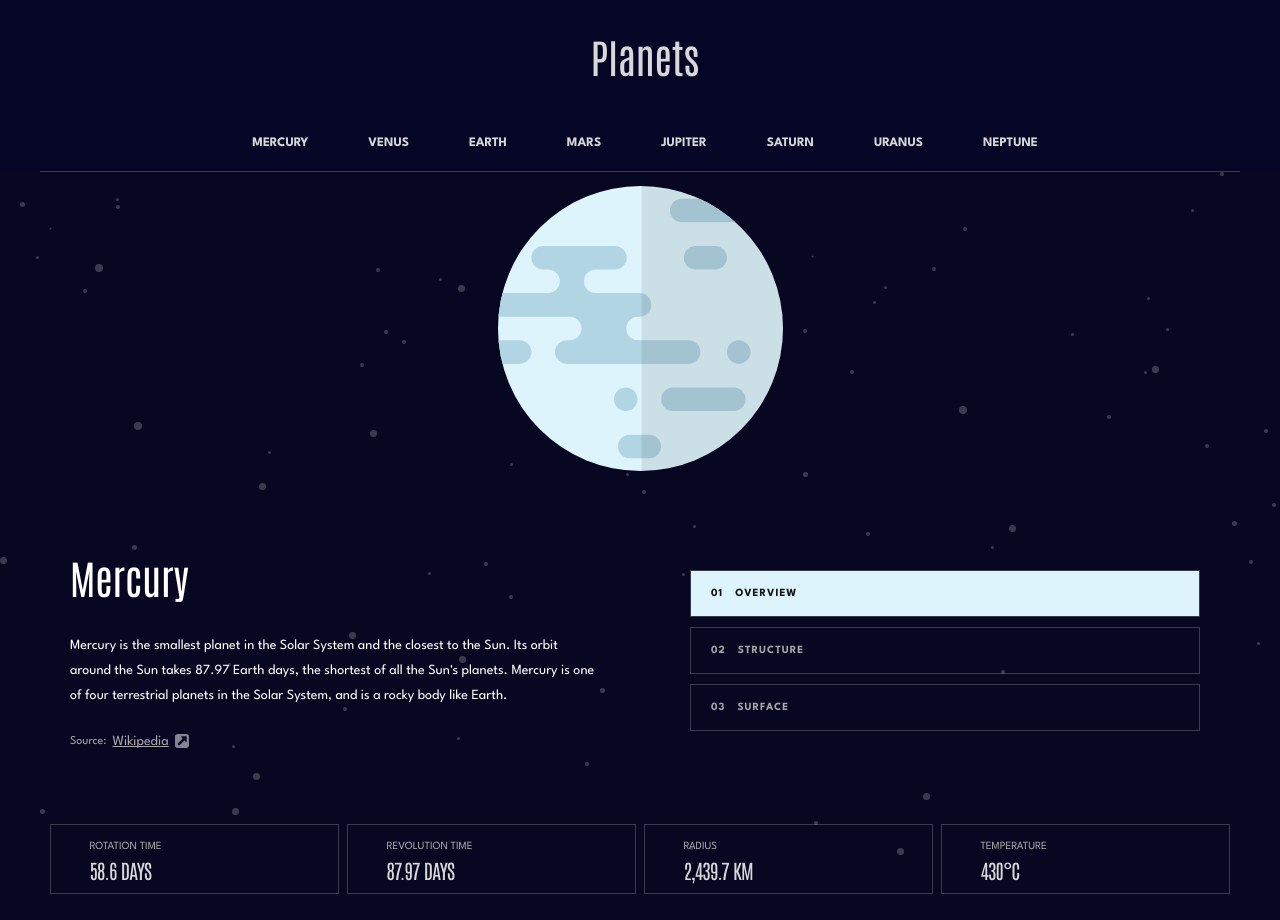
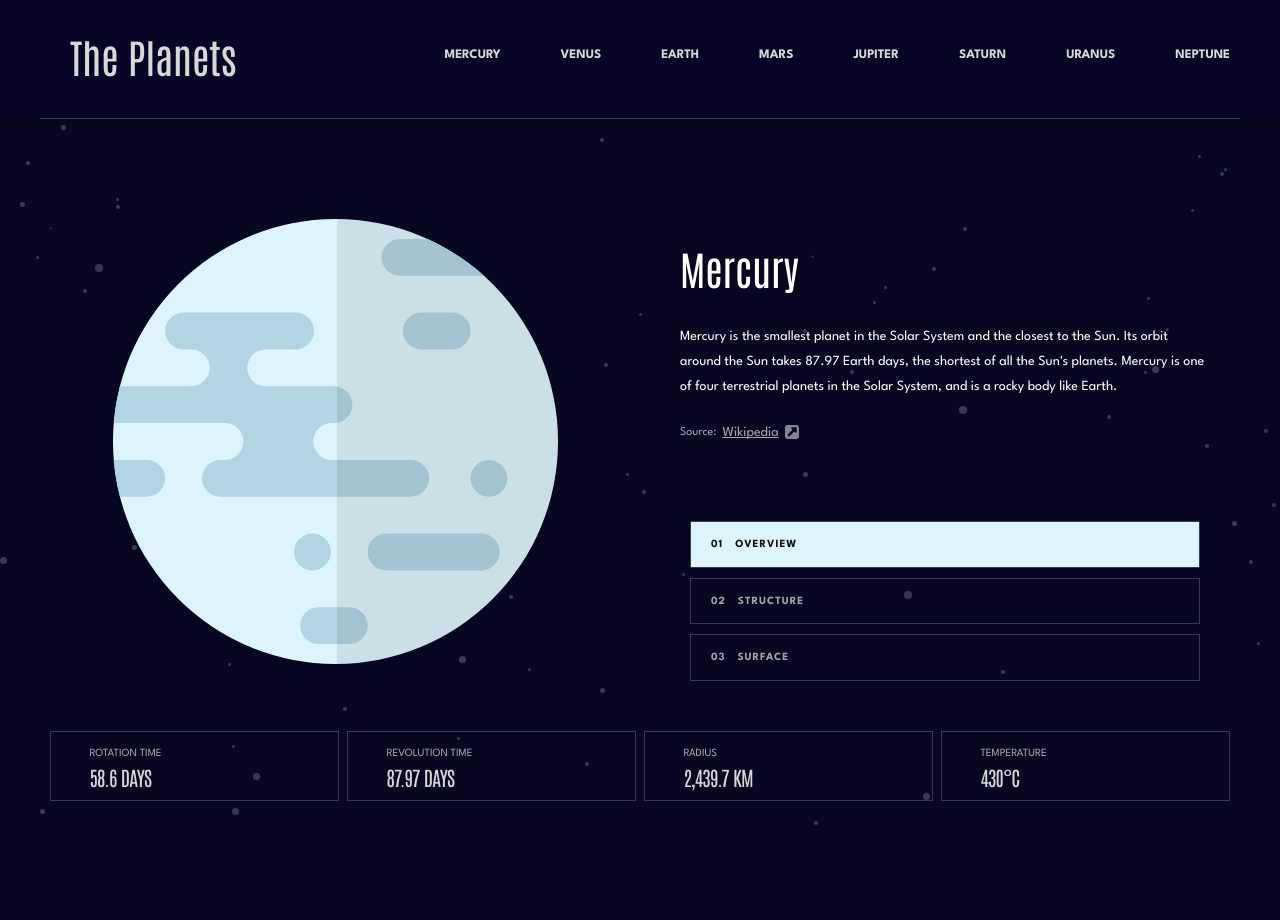
Before and after one commit to cgojk/planets, a React (Vite) app: page /mercury/overview in a window 1280 px wide. After the commit the page ends 827 px from the top, so only its background shows below. Built offline with nearby package versions, Linux system fonts and the light colour scheme.

Commit message:
adding the queries for screen more thant 1200px

```diff
--- a/src/components/Navigation.jsx
+++ b/src/components/Navigation.jsx
@@ -18,7 +18,7 @@ return (
 <div className="header__inner container">
 
         <Link to="/earth/overview" className="nav-logo-link">
-          <h1 className="nav-logo">Planets</h1>
+          <h1 className="nav-logo">The Planets</h1>
         </Link>
 
 <nav
--- a/src/styles/_base.scss
+++ b/src/styles/_base.scss
@@ -24,6 +24,7 @@ body {
 
 .main-content {
   flex: 1;
+  padding-top: var(--space-13);
 }
 
 
--- a/src/styles/_queries.scss
+++ b/src/styles/_queries.scss
@@ -1,5 +1,13 @@
+// ===============================
+// TABLET / DESKTOP
+// 710px+
+// ===============================
+@media only screen and (min-width: 710px) {
 
-@media only screen and (min-width: 710px) {
+    .main-content {
+
+  padding-top: var(--space-20);
+}
 
     .header__inner{
         display:flex;
@@ -81,7 +89,7 @@
 }
 
 
-// =====general content ==========================
+// ===== GENERAL CONTENT PAGES ==========================
 // ================================================
 
 
@@ -99,7 +107,7 @@
         display:flex;
         justify-content:center;
         justify-self:center;
-        margin-top:var(--space-18);
+        // margin-top:var(--space-18);
 
         .image__item__image{
             width: 100%;
@@ -224,3 +232,45 @@
 }
 }
 }
+
+// ===============================
+// LARGE DESKTOP
+// 1200px+
+// ===============================
+
+
+@media only screen and (min-width: 1200px) {
+.header__inner{
+    flex-direction:row;
+    justify-content:space-between;
+    align-items:center;
+    gap:var(--space-4);
+
+
+}
+.general__inner{
+
+
+.image__container{
+    grid-column:1/3;
+    grid-row:1/3;
+    width: 445px;
+    height:445px;
+    justify-self:center;
+}
+.wrapper__general--details{
+    grid-column: 3 / 5;
+    grid-row: 1 / 2;
+
+}
+
+
+}
+
+.internal-navigation{
+        grid-column: 3/ 5;
+        grid-row: 2 / 3;
+
+
+     }
+}
--- a/src/styles/_variables.scss
+++ b/src/styles/_variables.scss
@@ -133,6 +133,7 @@
 --space-15: 5rem;    /* 80px */
 --space-16: 6rem;    /* 96px */
 --space-18:7rem;    /* 112px */
+--space-20: 8rem;    /* 128px */
 
 
 }
--- a/src/styles/index.css
+++ b/src/styles/index.css
@@ -210,6 +210,7 @@ textarea:not([rows]) {
   --space-15: 5rem; /* 80px */
   --space-16: 6rem; /* 96px */
   --space-18:7rem; /* 112px */
+  --space-20: 8rem; /* 128px */
 }
 
 .container {
@@ -236,6 +237,7 @@ body {
 
 .main-content {
   flex: 1;
+  padding-top: var(--space-13);
 }
 
 /* =========================== NAVIGATION ============================ */
@@ -513,6 +515,9 @@ a {
 }
 
 @media only screen and (min-width: 710px) {
+  .main-content {
+    padding-top: var(--space-20);
+  }
   .header__inner {
     display: flex;
     flex-direction: column;
@@ -578,7 +583,6 @@ a {
     display: flex;
     justify-content: center;
     justify-self: center;
-    margin-top: var(--space-18);
   }
   .general__inner .image__container .image__item__image {
     width: 100%;
@@ -668,4 +672,27 @@ a {
     color: var(--white);
     border: none;
   }
+}
+@media only screen and (min-width: 1200px) {
+  .header__inner {
+    flex-direction: row;
+    justify-content: space-between;
+    align-items: center;
+    gap: var(--space-4);
+  }
+  .general__inner .image__container {
+    grid-column: 1/3;
+    grid-row: 1/3;
+    width: 445px;
+    height: 445px;
+    justify-self: center;
+  }
+  .general__inner .wrapper__general--details {
+    grid-column: 3/5;
+    grid-row: 1/2;
+  }
+  .internal-navigation {
+    grid-column: 3/5;
+    grid-row: 2/3;
+  }
 }/*# sourceMappingURL=index.css.map */
```
Also changed, not shown: 1 other file (tests, documents, lock files or other folders).
